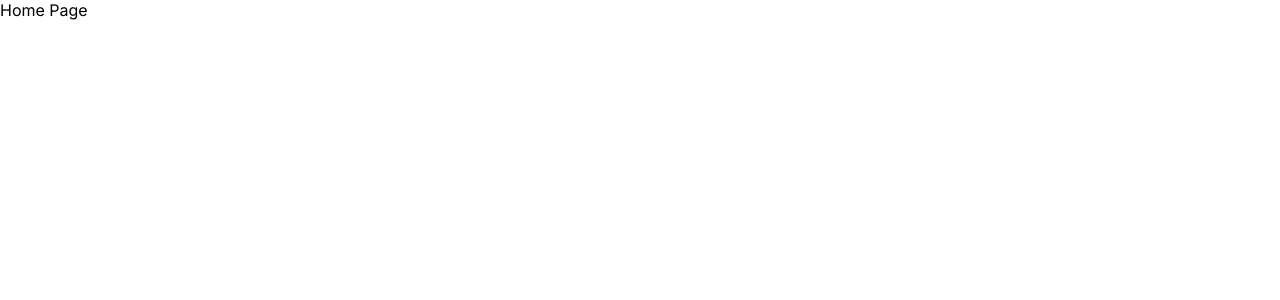
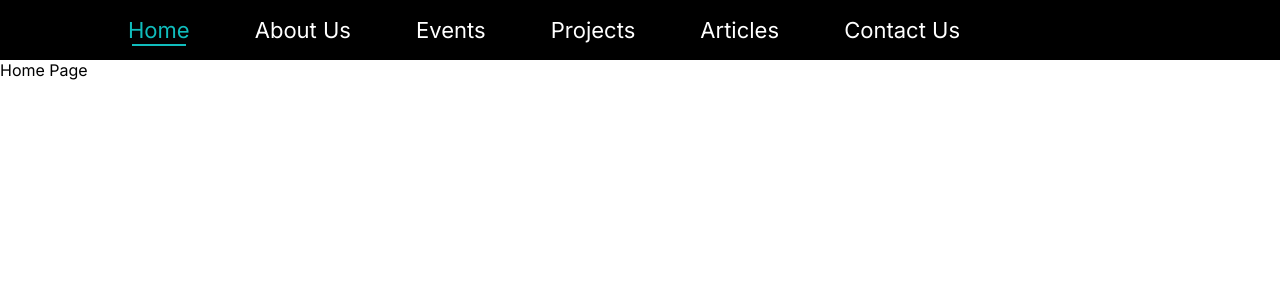
Before and after one commit to rhdevs/rhdevs-website, a React (Create React App) app: page / in a window 1280 px wide. Shown: the top 300 px of the page. Built offline with nearby package versions, Linux system fonts and the light colour scheme.

Commit message:
Added Navbar to Routes

```diff
--- a/src/components/NavBar.tsx
+++ b/src/components/NavBar.tsx
@@ -1,5 +1,5 @@
 import { useNavigate } from 'react-router-dom'
-import { MainContainer } from './styles/NavBar.styled'
+import { MainContainer, NavContainer } from './styles/NavBar.styled'
 import { navTitles } from '../texts/common/navTitles'
 import NavItem from './NavItem'
 
@@ -41,9 +41,9 @@ function NavBar() {
   const renderedNavItems = navTitles.map((item) => renderNavItem(item))
 
   return (
-    <div>
+    <NavContainer>
       <MainContainer>{renderedNavItems}</MainContainer>
-    </div>
+    </NavContainer>
   )
 }
 
--- a/src/components/styles/NavBar.styled.ts
+++ b/src/components/styles/NavBar.styled.ts
@@ -4,5 +4,10 @@ export const MainContainer = styled.div`
   width: 65%;
   display: flex;
   margin-left: 10%;
-  justify-content: space-evenly;
+  justify-content: space-between;
 `
+
+export const NavContainer = styled.div`
+  width: 100%;
+  background: ${(props) => props.theme.palette.common.black};
+`
--- a/src/routes/routes.tsx
+++ b/src/routes/routes.tsx
@@ -1,6 +1,7 @@
 import React from 'react'
 import { Route, Routes as Switch } from 'react-router-dom'
 import { PATHS } from './PATHS'
+import NavBar from '../components/NavBar'
 
 const Home = React.lazy(() => import(/* webpackChunckName: "Home" */ '../pages/Home'))
 const About = React.lazy(() => import(/* webpackChunckName: "About" */ '../pages/About'))
@@ -11,6 +12,8 @@ const Projects = React.lazy(() => import(/* webpackChunckName: "Projects" */ '..
 
 export function Routes() {
   return (
+    <>
+      <NavBar />
       <Switch>
         <Route path="/" element={<Home />} />
         <Route path={PATHS.ABOUT} element={<About />} />
@@ -19,5 +22,6 @@ export function Routes() {
         <Route path={PATHS.EVENTS} element={<Events />} />
         <Route path={PATHS.PROJECTS} element={<Projects />} />
       </Switch>
+    </>
   )
 }
```
Lines whose indentation alone changed are shown as unchanged.
